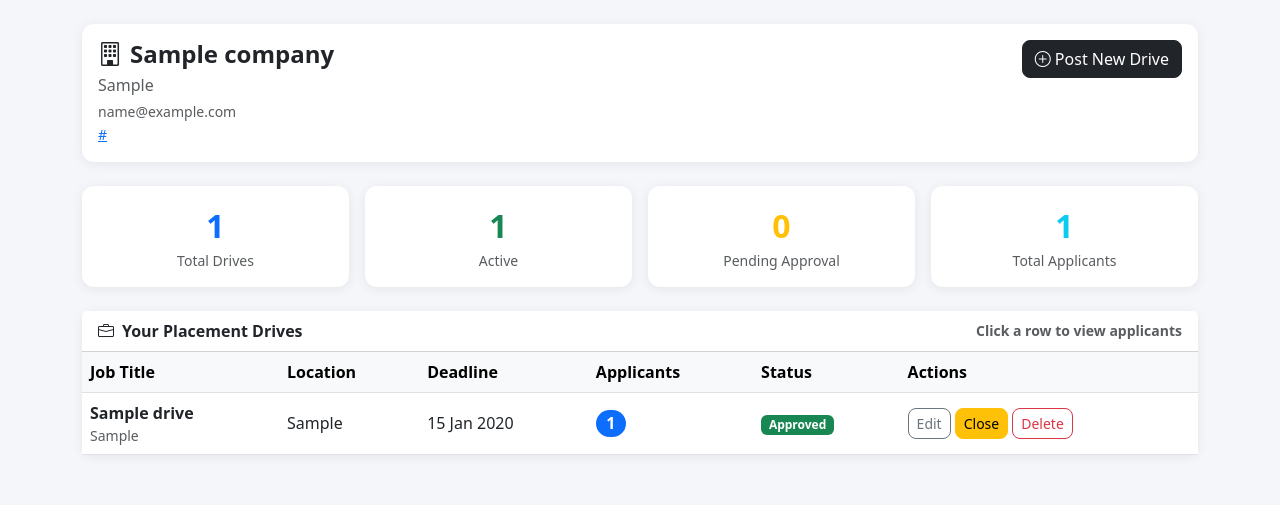
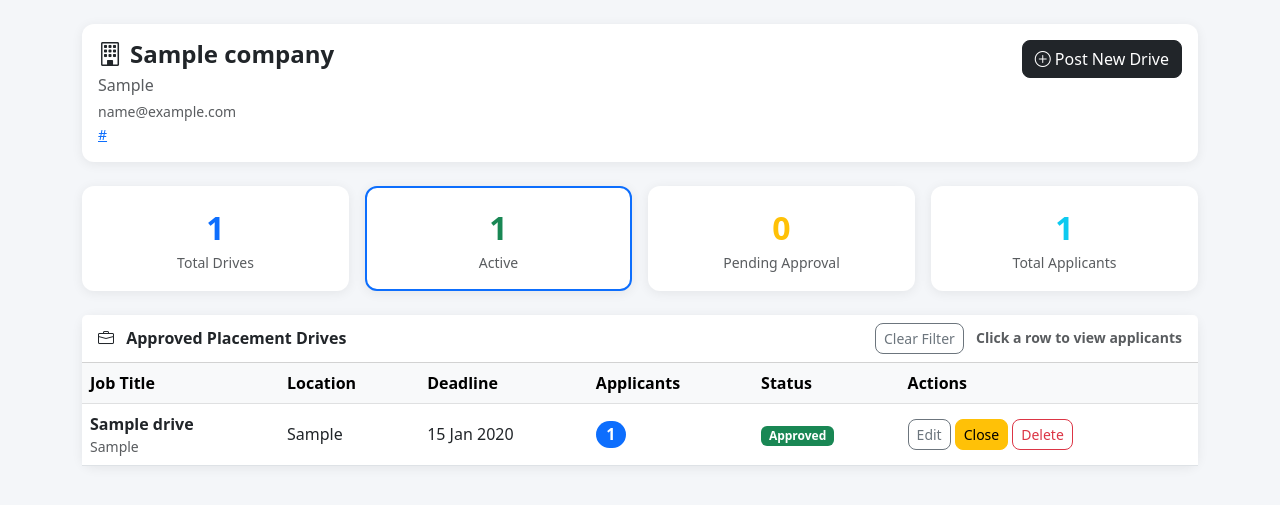
Before and after one commit to 23f3001889/placement-portal-mad2, a Flask app: template templates/company/dashboard.html in a window 1280 px wide. Shown: the part 56-561 px from the top of the page. Run offline with Flask 3, Linux system fonts and the light colour scheme; tables that the repository leaves empty hold one stand-in row (values such as "Sample post"); the template is opened without the code that fills it: values that come from a table or form of the project are taken from there, most other values are stand-ins (such as "Sample title", 1, 10 or a date in 2020).

Commit message:
Milestone-PPA Company-Dashboard-Management

```diff
--- a/templates/company/dashboard.html
+++ b/templates/company/dashboard.html
@@ -1,10 +1,18 @@
 {% extends 'base.html' %}
 {% block title %}Company Dashboard{% endblock %}
+
+{% block extra_css %}
+<style>
+  .stat-card-link { text-decoration: none; color: inherit; display: block; }
+  .stat-card-link .card { transition: transform 0.2s, box-shadow 0.2s; border: 2px solid transparent; }
+  .stat-card-link:hover .card { transform: translateY(-3px); box-shadow: 0 4px 15px rgba(0,0,0,0.1); }
+  .card-active-filter { border-color: #0d6efd !important; }
+</style>
+{% endblock %}
 
 {% block content %}
 <div class="container mt-4">
 
-  <!-- Company Info -->
   <div class="card mb-4">
     <div class="card-body">
       <div class="d-flex justify-content-between align-items-start flex-wrap gap-3">
@@ -27,48 +35,66 @@
     </div>
   </div>
 
-  <!-- Stats -->
   <div class="row g-3 mb-4">
     <div class="col-6 col-md-3">
-      <div class="card text-center p-3">
-        <div class="fs-2 fw-bold text-primary">{{ drives|length }}</div>
+      <a href="{{ url_for('company.dashboard') }}" class="stat-card-link">
+        <div class="card text-center p-3 {{ 'card-active-filter' if not status_filter else '' }}">
+          <div class="fs-2 fw-bold text-primary">{{ all_drives|length }}</div>
           <div class="text-muted small">Total Drives</div>
         </div>
+      </a>
     </div>
     <div class="col-6 col-md-3">
-      <div class="card text-center p-3">
+      <a href="{{ url_for('company.dashboard', status='Approved') }}" class="stat-card-link">
+        <div class="card text-center p-3 {{ 'card-active-filter' if status_filter == 'Approved' else '' }}">
           <div class="fs-2 fw-bold text-success">
-          {{ drives|selectattr('status','eq','Approved')|list|length }}
+            {{ all_drives|selectattr('status','eq','Approved')|list|length }}
           </div>
           <div class="text-muted small">Active</div>
         </div>
+      </a>
     </div>
     <div class="col-6 col-md-3">
-      <div class="card text-center p-3">
+      <a href="{{ url_for('company.dashboard', status='Pending') }}" class="stat-card-link">
+        <div class="card text-center p-3 {{ 'card-active-filter' if status_filter == 'Pending' else '' }}">
           <div class="fs-2 fw-bold text-warning">
-          {{ drives|selectattr('status','eq','Pending')|list|length }}
+            {{ all_drives|selectattr('status','eq','Pending')|list|length }}
           </div>
           <div class="text-muted small">Pending Approval</div>
         </div>
+      </a>
     </div>
     <div class="col-6 col-md-3">
+      <a href="{{ url_for('company.dashboard') }}" class="stat-card-link">
         <div class="card text-center p-3">
           {% set total_apps = namespace(count=0) %}
-        {% for d in drives %}{% set total_apps.count = total_apps.count + d.applications|length %}{% endfor %}
+          {% for d in all_drives %}{% set total_apps.count = total_apps.count + d.applications|length %}{% endfor %}
           <div class="fs-2 fw-bold text-info">{{ total_apps.count }}</div>
           <div class="text-muted small">Total Applicants</div>
         </div>
+      </a>
     </div>
   </div>
 
-  <!-- Drives Table — entire row clickable -->
   <div class="card">
     <div class="card-header bg-white fw-semibold d-flex justify-content-between align-items-center">
-      <span><i class="bi bi-briefcase me-2"></i>Your Placement Drives</span>
+      <span>
+        <i class="bi bi-briefcase me-2"></i>
+        {% if status_filter %}
+          {{ status_filter }} Placement Drives
+        {% else %}
+          Your Placement Drives
+        {% endif %}
+      </span>
+      <div>
+        {% if status_filter %}
+          <a href="{{ url_for('company.dashboard') }}" class="btn btn-sm btn-outline-secondary me-2">Clear Filter</a>
+        {% endif %}
         <span class="text-muted small">Click a row to view applicants</span>
       </div>
+    </div>
     <div class="card-body p-0">
-      {% if drives %}
+      {% if table_drives %}
       <div class="table-responsive">
         <table class="table table-hover align-middle mb-0">
           <thead class="table-light">
@@ -82,7 +108,7 @@
             </tr>
           </thead>
           <tbody>
-            {% for d in drives %}
+            {% for d in table_drives %}
             <tr class="drive-row"
                 data-href="{{ url_for('company.drive_applications', drive_id=d.id) }}"
                 style="cursor:pointer;">
@@ -112,18 +138,28 @@
                   <span class="badge bg-danger">Rejected</span>
                 {% endif %}
               </td>
-              <!-- Stop row click on action buttons -->
               <td onclick="event.stopPropagation()">
                 <div class="d-flex gap-1 flex-wrap">
                   <a href="{{ url_for('company.edit_drive', drive_id=d.id) }}"
                      class="btn btn-sm btn-outline-secondary">Edit</a>
+
                   {% if d.status == 'Approved' %}
                     <form method="POST"
                           action="{{ url_for('company.close_drive', drive_id=d.id) }}"
-                          class="d-inline">
+                          class="d-inline"
+                          onsubmit="return confirm('Are you sure you want to close this drive? Students will no longer be able to apply.')">
                       <button class="btn btn-sm btn-warning">Close</button>
                     </form>
                   {% endif %}
+
+                  {% if d.status == 'Closed' %}
+                    <form method="POST"
+                          action="{{ url_for('company.reopen_drive', drive_id=d.id) }}"
+                          class="d-inline">
+                      <button class="btn btn-sm btn-success">Re-open</button>
+                    </form>
+                  {% endif %}
+
                   <form method="POST"
                         action="{{ url_for('company.delete_drive', drive_id=d.id) }}"
                         class="d-inline"
@@ -139,8 +175,12 @@
       </div>
       {% else %}
         <p class="text-muted p-3 mb-0">
+          {% if status_filter %}
+            No {{ status_filter.lower() }} drives found.
+          {% else %}
             No drives posted yet.
             <a href="{{ url_for('company.create_drive') }}">Post your first drive →</a>
+          {% endif %}
         </p>
       {% endif %}
     </div>
```
Also changed, not shown: routes/company.py (+35 -2 lines). Lines whose indentation alone changed are shown as unchanged.
